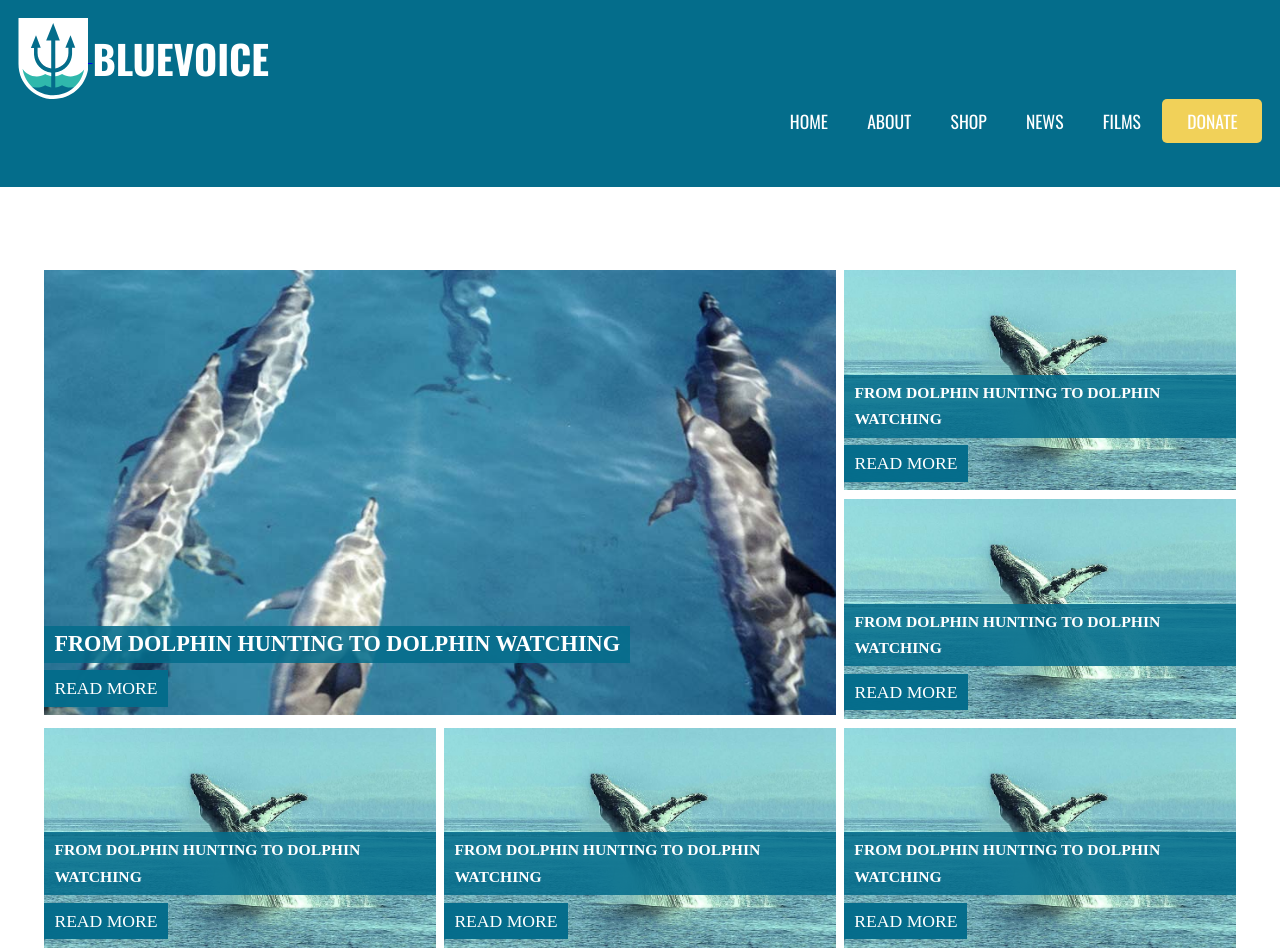
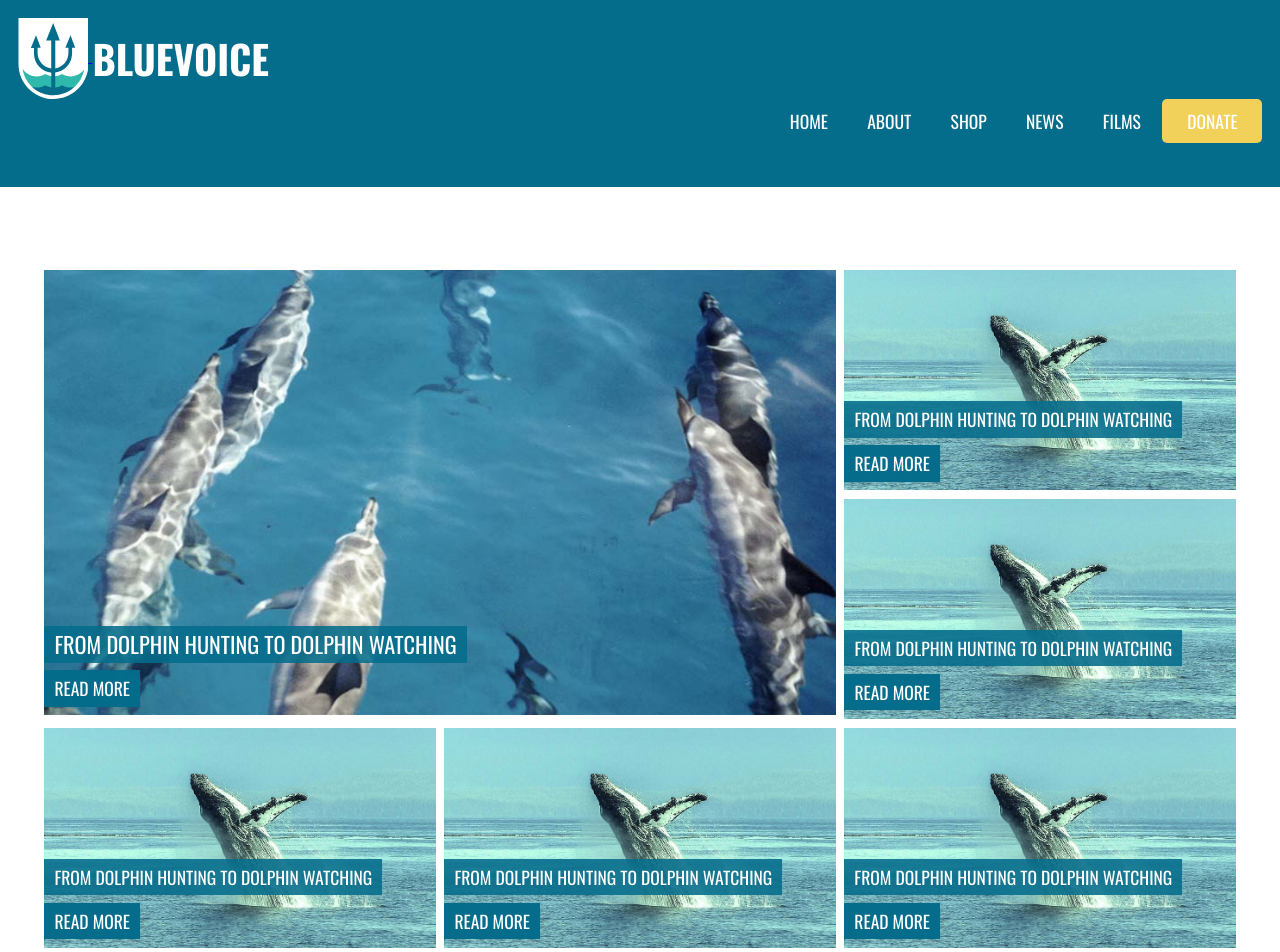
Before and after one commit to gumbey/blue-voice, a Jekyll site: the page built from index.html, in a window 1280 px wide. Shown: the top 952 px of the page. Built offline with Jekyll 4.4.1, drawn with Linux system fonts in a browser that asks for light colours; nearby versions of some CDN libraries; some web fonts are replaced; a style sheet for code colours, icons or effects is not loaded; some of the changed text lies outside the part shown.

Commit message:
feat(*): Homepage base layout done
base layout is done
once templates are made we convert to work with them.

```diff
--- a/css/style.css
+++ b/css/style.css
@@ -870,6 +870,11 @@
   width: 100%;
 }
 
+.head {
+  font-family: "Oswald", Helvetica, Arial, sans-serif;
+  font-weight: normal;
+}
+
 .bucket {
   position: relative;
 }
@@ -887,6 +892,16 @@
   color: #fff;
   text-transform: uppercase;
   text-align: center;
+  font-family: "Oswald", Helvetica, Arial, sans-serif;
+  font-weight: normal;
+}
+
+.read {
+  color: #fff;
+  text-transform: uppercase;
+  text-align: center;
+  font-family: "Oswald", Helvetica, Arial, sans-serif;
+  font-weight: light;
 }
 
 .read-wrap {
@@ -903,8 +918,28 @@
   font-weight: normal;
 }
 
+.embed {
+  position: relative;
+}
+
+.embed-item {
+  position: absolute;
+  left: 0;
+  width: 100%;
+  height: 100%;
+  top: 0;
+}
+
+.embed-16by9 {
+  padding-top: 56.25%;
+}
+
 @media only screen and (min-width: 25em) {
   .info {
+    padding: 5px 10px;
+    text-align: left;
+  }
+  .read {
     padding: 5px 10px;
     text-align: left;
   }
--- a/index.html
+++ b/index.html
@@ -3,7 +3,7 @@
 title: Home
 ---
 
-<div class="grid pad-t-3">
+<div class="grid pad-t-3 pad-b-2">
 	<div class="unit unit-xs-1 unit-s-1 unit-m-1 unit-l-1 unit-xl-1">
 
 			<div class="grid">
@@ -16,37 +16,37 @@
 								<h2 class="info push-0 giga island-half">From dolphin hunting to dolphin watching</h2>
 							</div>
 							<div class="read-wrap">
-								<p class="info read island-half push-0">Read more</p>
+								<p class="read read island-half push-0">Read more</p>
 							</div>
 						</div>
 					</div>
 				</div>
 				<div class="unit unit-xs-1 unit-s-1 unit-m-1 unit-l-1-3">
 					<div class="grid">
-						<div class="unit unit-xs-1 unit-s-1 unit-m-1 unit-l-1 bucket island-1-4">
+						<div class="unit unit-xs-1 unit-s-1 unit-m-1-2 unit-l-1 bucket island-1-4">
 							<div class="bucket">
 								<div class="bucket-img" style="background-image: url({{site.baseurl}}/images/whale.jpg); no-repeat center;">
 								</div>
 								<div>
 									<div class="info-wrap">
-										<h2 class="info push-0 milli island-half">From dolphin hunting to dolphin watching</h2>
+										<h2 class="info push-0 kilo island-half">From dolphin hunting to dolphin watching</h2>
 									</div>
 									<div class="read-wrap">
-										<p class="info read island-half push-0">Read more</p>
+										<p class="read read island-half push-0">Read more</p>
 									</div>
 								</div>
 							</div>
 						</div>
-						<div class="unit unit-xs-1 unit-s-1 unit-m-1 unit-l-1 bucket island-1-4">
+						<div class="unit unit-xs-1 unit-s-1 unit-m-1-2 unit-l-1 bucket island-1-4">
 							<div class="bucket">
 								<div class="bucket-img" style="background-image: url({{site.baseurl}}/images/whale.jpg); no-repeat center;">
 								</div>
 								<div>
 									<div class="info-wrap">
-										<h2 class="info push-0 milli island-half">From dolphin hunting to dolphin watching</h2>
+										<h2 class="info push-0 kilo island-half">From dolphin hunting to dolphin watching</h2>
 									</div>
 									<div class="read-wrap">
-										<p class="info read island-half push-0">Read more</p>
+										<p class=" read island-half push-0">Read more</p>
 									</div>
 								</div>
 							</div>
@@ -57,13 +57,13 @@
 
 			<div class="unit unit-xs-1 unit-s-1 unit-m-1 unit-l-1">
 				<div class="grid">
-					<div class="unit unit-xs-1 unit-s-1 unit-m-1 unit-l-1-3 bucket island-1-4">
+					<div class="unit unit-xs-1 unit-s-1 unit-m-1-2 unit-l-1-3 bucket island-1-4">
 						<div class="bucket">
 							<div class="bucket-img" style="background-image: url({{site.baseurl}}/images/whale.jpg); no-repeat center;">
 							</div>
 							<div>
 								<div class="info-wrap">
-									<h2 class="info push-0 milli island-half">From dolphin hunting to dolphin watching</h2>
+									<h2 class="info push-0 kilo island-half">From dolphin hunting to dolphin watching</h2>
 								</div>
 								<div class="read-wrap">
 									<p class="info read island-half push-0">Read more</p>
@@ -71,30 +71,44 @@
 							</div>
 						</div>
 					</div>
-					<div class="unit unit-xs-1 unit-s-1 unit-m-1 unit-l-1-3 bucket island-1-4">
+					<div class="unit unit-xs-1 unit-s-1 unit-m-1-2 unit-l-1-3 bucket island-1-4">
 						<div class="bucket">
 							<div class="bucket-img" style="background-image: url({{site.baseurl}}/images/whale.jpg); no-repeat center;">
 							</div>
 							<div>
 								<div class="info-wrap">
-									<h2 class="info push-0 milli island-half">From dolphin hunting to dolphin watching</h2>
+									<h2 class="info push-0 kilo island-half">From dolphin hunting to dolphin watching</h2>
 								</div>
 								<div class="read-wrap">
-									<p class="info read island-half push-0">Read more</p>
+									<p class="read read island-half push-0">Read more</p>
 								</div>
 							</div>
 						</div>
 					</div>
-					<div class="unit unit-xs-1 unit-s-1 unit-m-1 unit-l-1-3 bucket island-1-4">
+					<div class="unit unit-xs-1 unit-s-1 unit-m-1-2 unit-l-1-3 bucket island-1-4">
 						<div class="bucket">
 							<div class="bucket-img" style="background-image: url({{site.baseurl}}/images/whale.jpg); no-repeat center;">
 							</div>
 							<div>
 								<div class="info-wrap">
-									<h2 class="info push-0 milli island-half">From dolphin hunting to dolphin watching</h2>
+									<h2 class="info push-0 kilo island-half">From dolphin hunting to dolphin watching</h2>
 								</div>
 								<div class="read-wrap">
-									<p class="info read island-half push-0">Read more</p>
+									<p class="read island-half push-0">Read more</p>
+								</div>
+							</div>
+						</div>
+					</div>
+					<div class="unit unit-xs-hidden unit-s-hidden unit-m-1-2 unit-l-hidden bucket island-1-4">
+						<div class="bucket">
+							<div class="bucket-img" style="background-image: url({{site.baseurl}}/images/whale.jpg); no-repeat center;">
+							</div>
+							<div>
+								<div class="info-wrap">
+									<h2 class="info push-0 kilo island-half">From dolphin hunting to dolphin watching</h2>
+								</div>
+								<div class="read-wrap">
+									<p class="read island-half push-0">Read more</p>
 								</div>
 							</div>
 						</div>
@@ -109,22 +123,69 @@
 					<h2 class="other giga gutter-1-2">films</h2>
 				</div>
 			<div class="grid">
-				<div class="unit unit-xs-hidden unit-s-hidden unit-m-1-2 unit-l-1-3 island-1-4">
-					<img class="img" src="{{site.baseurl}}/images/dolphinpod2-square.jpg" alt="Photo of a dolphinpod">
+				<div class="unit unit-xs-1 unit-s-1 unit-m-1 unit-l-1 island-1-4">
+					<div class="embed embed-16by9">
+							<iframe class="embed-item" src="https://www.youtube.com/embed/1yFhp2Tku2U" frameborder="0" allowfullscreen></iframe>
+					</div>
+					<div class="none pad-t-1-2">
+						<h3 class="">Taiji Dolphins To China By Truck & Air</h3>
+						<p class="">Dolphins captured in the notorious drive hunt at Taiji, Japan are transferred from Taiji Whale Museum to Dalien, China by truck and air. The earnings from sale of dolphins is one of the main supports for the brutal dolphin hunt.</p>
+					</div>
 				</div>
-				<div class="unit unit-xs-1 unit-s-1 unit-m-1-2 unit-l-2-3">
-					<h3>Massive die-off of Dolphins in Peru</h3>
-					<p>BlueVoice Executive Director Hardy Jones and Dr. Carlos Yaipen-Llanos went to the scene and counted 615 dead dolphins within 135 kilometers. Reaction has been worldwide. Tests to determine the cause are ongoing. Read Dr. Yaipen-Llanos’ report of his initial findings.</p>
+				<div class="unit unit-xs-1 unit-s-1 unit-m-1 unit-l-1-2 island-1-4">
+					<div class="embed embed-16by9">
+							<iframe class="embed-item" src="https://www.youtube.com/embed/1yFhp2Tku2U" frameborder="0" allowfullscreen></iframe>
+					</div>
 				</div>
+				<div class="unit unit-xs-1 unit-s-1 unit-m-1 unit-l-1-2 island-1-4">
+					<div class="embed embed-16by9">
+							<iframe class="embed-item" src="https://www.youtube.com/embed/1yFhp2Tku2U" frameborder="0" allowfullscreen></iframe>
+					</div>
 				</div>
 			</div>
+		</div>
 
 			<div class="unit-xs-1 unit-s-1 unit-m-1 unit-l-1-3">
 				<div class="unit unit-xs-1 unit-s-1 unit-m-1 unit-l-1 island-1-4">
 					<h2 class="other giga gutter-1-2">other news</h2>
+					<div class="unit unit-xs-1 unit-s-1 unit-m-1 unit-l-1">
+						<h3 class="head kilo push-0 push-1-2">Massive die-off of Dolphins in Peru</h3>
+						<p class="milli">BlueVoice Executive Director Hardy Jones and Dr. Carlos
+						Yaipen-Llanos went to the scene and counted 615 dead dolphins within 135
+						kilometers.</p>
+					</div>
+					<div class="unit unit-xs-1 unit-s-1 unit-m-1 unit-l-1">
+						<h3 class="head kilo push-0 push-1-2">Massive die-off of Dolphins in Peru</h3>
+						<p class="milli">BlueVoice Executive Director Hardy Jones and Dr. Carlos
+						Yaipen-Llanos went to the scene and counted 615 dead dolphins within 135
+						kilometers.</p>
+					</div>
+					<div class="unit unit-xs-1 unit-s-1 unit-m-1 unit-l-1">
+						<h3 class="head kilo push-0 push-1-2">Massive die-off of Dolphins in Peru</h3>
+						<p class="milli">BlueVoice Executive Director Hardy Jones and Dr. Carlos
+						Yaipen-Llanos went to the scene and counted 615 dead dolphins within 135
+						kilometers.</p>
+					</div>
+					<div class="unit unit-xs-1 unit-s-1 unit-m-1 unit-l-1">
+						<h3 class="head kilo push-0 push-1-2">Massive die-off of Dolphins in Peru</h3>
+						<p class="milli">BlueVoice Executive Director Hardy Jones and Dr. Carlos
+						Yaipen-Llanos went to the scene and counted 615 dead dolphins within 135
+						kilometers.</p>
+					</div>
+					<div class="unit unit-xs-1 unit-s-1 unit-m-1 unit-l-1">
+						<h3 class="head kilo push-0 push-1-2">Massive die-off of Dolphins in Peru</h3>
+						<p class="milli">BlueVoice Executive Director Hardy Jones and Dr. Carlos
+						Yaipen-Llanos went to the scene and counted 615 dead dolphins within 135
+						kilometers.</p>
+					</div>
+					<div class="unit unit-xs-1 unit-s-1 unit-m-1 unit-l-1">
+						<h3 class="head kilo push-0 push-1-2">Massive die-off of Dolphins in Peru</h3>
+						<p class="milli">BlueVoice Executive Director Hardy Jones and Dr. Carlos
+						Yaipen-Llanos went to the scene and counted 615 dead dolphins within 135
+						kilometers.</p>
+					</div>
 				</div>
 			</div>
-
 		</div>
 	</div>
 </div>
```
Also changed, not shown: scss/components/_home.scss (+35 -0 lines).
